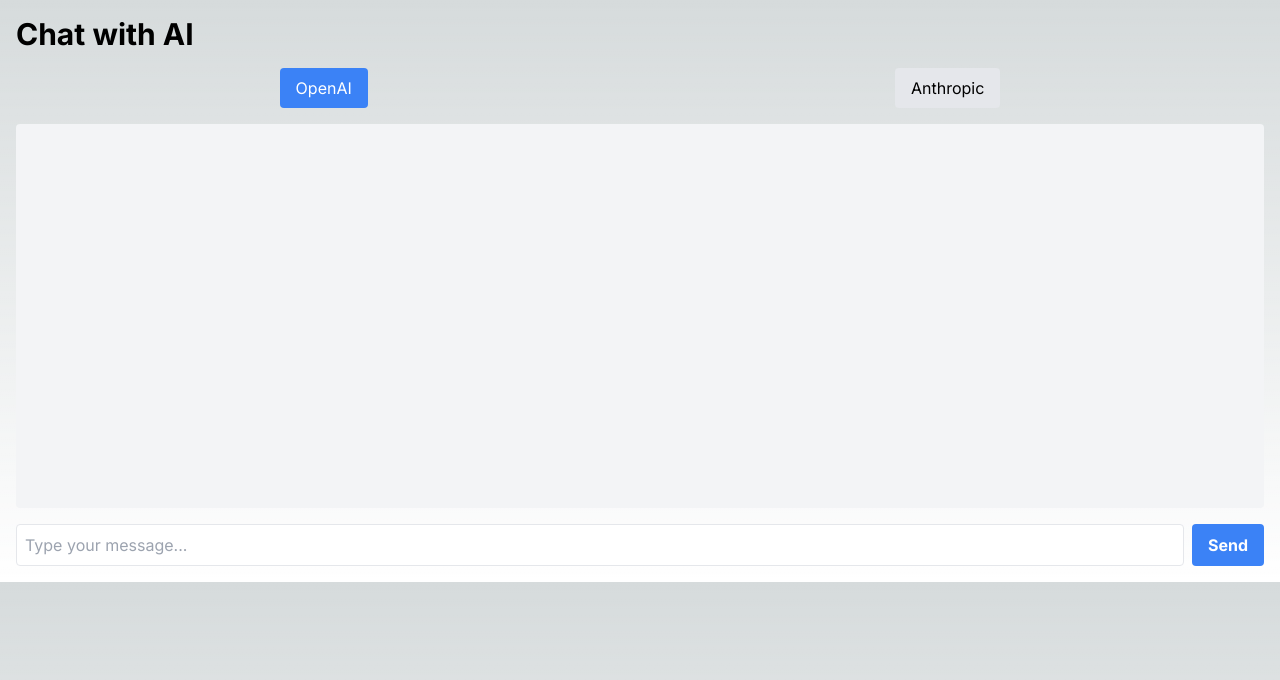
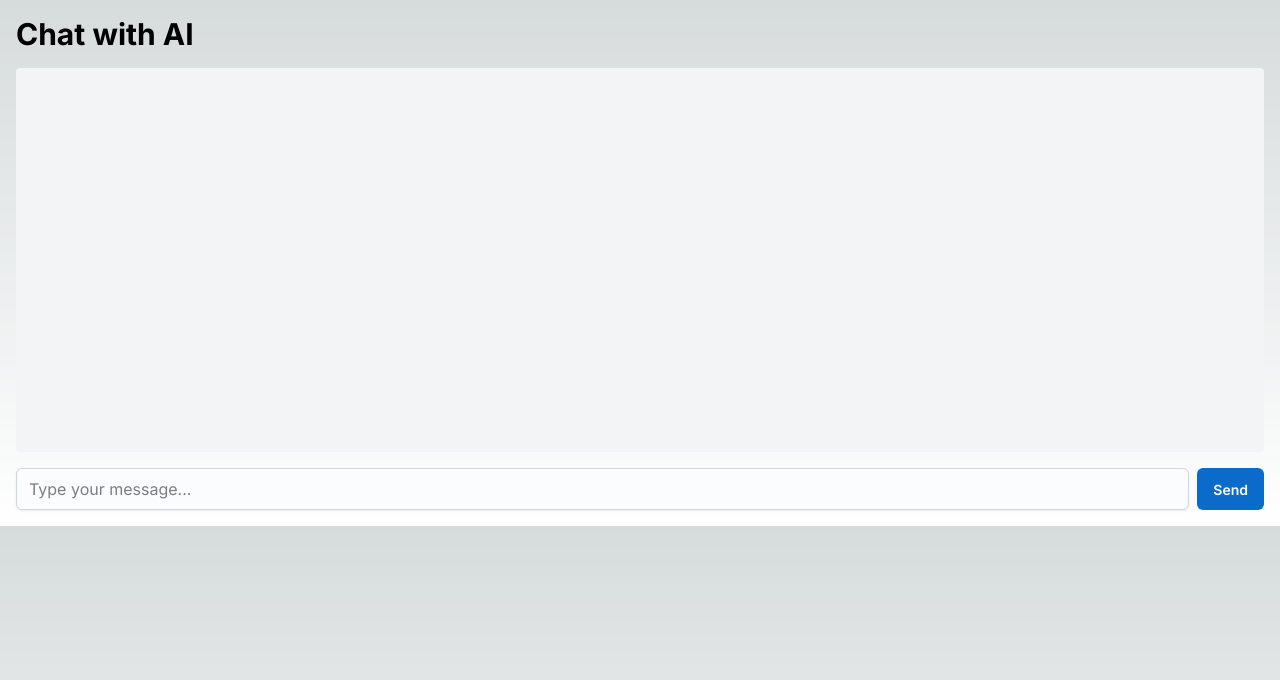
Before and after one commit to jweaver9/congenial-garbanzo, a Next.js app: page / in a window 1280 px wide. Shown: the top 680 px of the page. Built offline with nearby package versions, Linux system fonts and the light colour scheme.

Commit message:
Working on it

```diff
--- a/app/page.tsx
+++ b/app/page.tsx
@@ -1,7 +1,8 @@
 'use client';
 
 // Import necessary hooks and libraries
-import React, { useState, useEffect, useCallback, useRef } from 'react';
+import React, { useState, useEffect, useCallback, useRef, ChangeEvent } from 'react';
+import { Button, Input, TextField } from '@mui/joy';
 
 // Define the Message type for consistency
 type Message = {
@@ -11,18 +12,12 @@ type Message = {
 
 // The ChatPage component
 const ChatPage = () => {
-  const [service, setService] = useState<'openai' | 'anthropic'>('openai');
   const [input, setInput] = useState('');
   const [messages, setMessages] = useState<Message[]>([]);
   const messagesEndRef = useRef<HTMLDivElement>(null);
 
-  // Handle service change
-  const handleServiceChange = (newService: 'openai' | 'anthropic') => {
-    setService(newService);
-  };
-
   // Handle input change
-  const handleInputChange = (e: React.ChangeEvent<HTMLInputElement>) => {
+  const handleInputChange = (e: ChangeEvent<HTMLInputElement>) => {
     setInput(e.target.value);
   };
 
@@ -40,7 +35,6 @@ const ChatPage = () => {
         'Content-Type': 'application/json',
       },
       body: JSON.stringify({
-        service,
         messages: [...messages, newMessage],
       }),
     });
@@ -53,7 +47,7 @@ const ChatPage = () => {
     }
 
     setInput('');
-  }, [input, service, messages]);
+  }, [input, messages]);
 
   // Automatically scroll to the latest message
   useEffect(() => {
@@ -63,16 +57,6 @@ const ChatPage = () => {
             return (
               <div className="container mx-auto p-4">
                 <h1 className="text-3xl font-bold mb-4">Chat with AI</h1>
-      <div className="flex justify-around mb-4">
-        <button onClick={() => handleServiceChange('openai')}
-                className={`py-2 px-4 rounded ${service === 'openai' ? 'bg-blue-500 text-white' : 'bg-gray-200'}`}>
-          OpenAI
-        </button>
-        <button onClick={() => handleServiceChange('anthropic')}
-                className={`py-2 px-4 rounded ${service === 'anthropic' ? 'bg-blue-500 text-white' : 'bg-gray-200'}`}>
-          Anthropic
-        </button>
-      </div>
                 <div className="chat-messages h-96 overflow-auto mb-4 bg-gray-100 rounded p-4">
                   {messages.map((message, index) => (
                     <div key={index} className={`message ${message.role === 'user' ? 'text-right' : ''}`}>
@@ -83,16 +67,15 @@ const ChatPage = () => {
                   <div ref={messagesEndRef} />
                 </div>
                 <div className="flex">
-        <input
-          type="text"
+                  <Input
                     value={input}
                     onChange={handleInputChange}
                     placeholder="Type your message..."
                     className="flex-1 border p-2 rounded mr-2"
                   />
-        <button onClick={sendMessage} className="bg-blue-500 hover:bg-blue-700 text-white font-bold py-2 px-4 rounded">
+                  <Button onClick={sendMessage} color="primary">
                     Send
-        </button>
+                  </Button>
                 </div>
               </div>
             );
--- a/package.json
+++ b/package.json
@@ -10,6 +10,7 @@
   },
   "dependencies": {
     "@anthropic-ai/sdk": "^0.17.1",
+    "@mui/joy": "^5.0.0-beta.30",
     "@nanostores/react": "github:ai/react",
     "@supabase/supabase-js": "^2.39.8",
     "ai": "^3.0.9",
@@ -19,6 +20,7 @@
     "openai": "^4.28.4",
     "react": "^18.2.0",
     "react-dom": "^18",
+    "semver": "^7.6.0",
     "supabase": "^1.148.6",
     "vercel": "^32.3.0"
   },
```
Also changed, not shown: 1 other file (tests, documents, lock files or other folders). Lines whose indentation alone changed are shown as unchanged.
